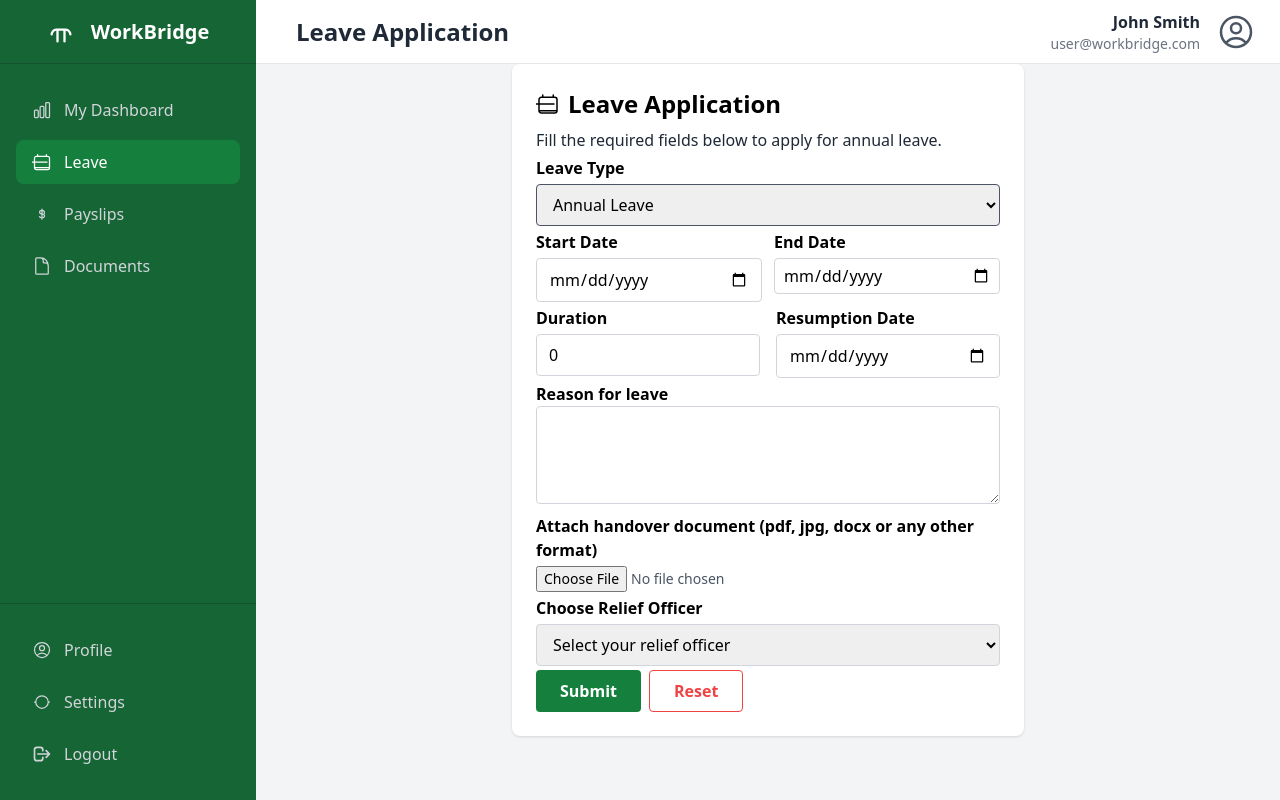
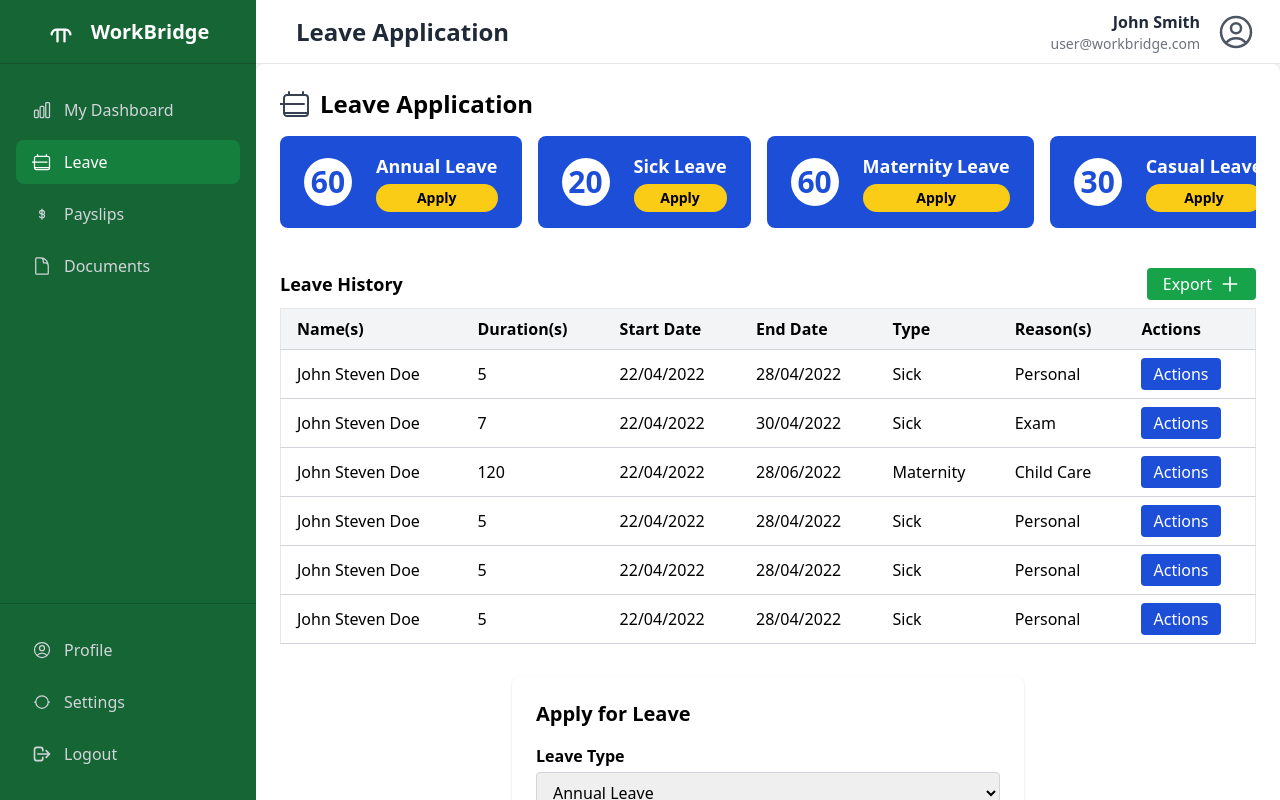
Before and after one commit to itizzakir/HRManagementSystem, a React (Vite) app in the folder HRManagementSystem-Frontend/: page /user/leave-application in a window 1280 px wide. Built offline with nearby package versions, Linux system fonts and the light colour scheme.

Commit message:
Commit all recent changes to LeaveApplication.jsx as requested

```diff
--- a/HRManagementSystem-Frontend/src/App.jsx
+++ b/HRManagementSystem-Frontend/src/App.jsx
@@ -7,6 +7,7 @@ import AdminDashboard from "./pages/dashboards/AdminDashboard";
 import HrDashboard from "./pages/dashboards/HrDashboard";
 import UserDashboard from "./pages/dashboards/UserDashboard";
 import LeaveApplication from "./pages/LeaveApplication";
+import Payslips from "./pages/Payslips";
 
 // HrSignup and UserSignup are no longer imported
 
@@ -25,6 +26,7 @@ function App() {
       <Route path="/hr/dashboard" element={<HrDashboard />} />
       <Route path="/user/dashboard" element={<UserDashboard />} />
       <Route path="/user/leave-application" element={<LeaveApplication />} />
+      <Route path="/user/payslips" element={<Payslips />} />
     </Routes>
   );
 }
--- a/HRManagementSystem-Frontend/src/components/layout/DashboardLayout.jsx
+++ b/HRManagementSystem-Frontend/src/components/layout/DashboardLayout.jsx
@@ -39,10 +39,10 @@
                 { icon: <ChartBarIcon className="h-5 w-5" />, text: 'Performance', to: '#' },
             ],
             user: [
-                { icon: <ChartBarIcon className="h-5 w-5" />, text: 'My Dashboard', to: '/user/dashboard' },
-                { icon: <CalendarDaysIcon className="h-5 w-5" />, text: 'Leave', to: '/user/leave-application' },
-                { icon: <CurrencyDollarIcon className="h-5 w-5" />, text: 'Payslips', to: '#' },
-                { icon: <DocumentTextIcon className="h-5 w-5" />, text: 'Documents', to: '#' },
+            { icon: <ChartBarIcon className="h-5 w-5" />, text: 'My Dashboard', to: '/user/dashboard' },
+            { icon: <CalendarDaysIcon className="h-5 w-5" />, text: 'Leave', to: '/user/leave-application' },
+            { icon: <CurrencyDollarIcon className="h-5 w-5" />, text: 'Payslips', to: '/user/payslips' },
+            { icon: <DocumentTextIcon className="h-5 w-5" />, text: 'Documents', to: '#' },
             ],
         };
 
--- a/HRManagementSystem-Frontend/src/pages/LeaveApplication.jsx
+++ b/HRManagementSystem-Frontend/src/pages/LeaveApplication.jsx
@@ -1,4 +1,4 @@
-import React, { useState } from 'react';
+import React, { useState, useRef } from 'react';
 import DashboardLayout from '../components/layout/DashboardLayout';
 import { CalendarDaysIcon } from '../components/ui/Icons';
 
@@ -19,6 +19,26 @@ const LeaveApplication = () => {
     { id: '2', name: 'Bob Williams' },
     { id: '3', name: 'Alice Johnson' },
   ];
+
+  const leaveBalances = [
+    { id: 'annual', name: 'Annual Leave', balance: 60 },
+    { id: 'sick', name: 'Sick Leave', balance: 20 },
+    { id: 'maternity', name: 'Maternity Leave', balance: 60 },
+    { id: 'casual', name: 'Casual Leave', balance: 30 },
+    { id: 'paternity', name: 'Paternity Leave', balance: 15 },
+    { id: 'sabbatical', name: 'Sabbatical Leave', balance: 10 },
+  ];
+
+  const leaveHistory = [
+    { id: 1, name: 'John Steven Doe', duration: 5, startDate: '22/04/2022', endDate: '28/04/2022', type: 'Sick', reason: 'Personal' },
+    { id: 2, name: 'John Steven Doe', duration: 7, startDate: '22/04/2022', endDate: '30/04/2022', type: 'Sick', reason: 'Exam' },
+    { id: 3, name: 'John Steven Doe', duration: 120, startDate: '22/04/2022', endDate: '28/06/2022', type: 'Maternity', reason: 'Child Care' },
+    { id: 4, name: 'John Steven Doe', duration: 5, startDate: '22/04/2022', endDate: '28/04/2022', type: 'Sick', reason: 'Personal' },
+    { id: 5, name: 'John Steven Doe', duration: 5, startDate: '22/04/2022', endDate: '28/04/2022', type: 'Sick', reason: 'Personal' },
+    { id: 6, name: 'John Steven Doe', duration: 5, startDate: '22/04/2022', endDate: '28/04/2022', type: 'Sick', reason: 'Personal' },
+  ];
+
+  const formRef = useRef(null);
 
   const handleChange = (e) => {
     const { name, value, type, files } = e.target;
@@ -46,23 +66,95 @@ const LeaveApplication = () => {
 
   const handleSubmit = (e) => {
     e.preventDefault();
-    // For demo, just alert the form data except file
     alert('Leave request submitted: ' + JSON.stringify({
       ...formData,
       handoverDocument: formData.handoverDocument ? formData.handoverDocument.name : null,
     }));
-    // In real app, submit to backend API
+  };
+
+  const scrollToForm = () => {
+    if (formRef.current) {
+      formRef.current.scrollIntoView({ behavior: 'smooth' });
+    }
   };
 
   return (
     <DashboardLayout role="user" title="Leave Application" userName="John Smith" userEmail="user@workbridge.com">
-      <div className="p-6 max-w-lg mx-auto bg-white rounded-lg shadow">
-        <div className="flex items-center mb-2">
-          <CalendarDaysIcon className="h-8 w-6 text-black-800 mr-2" />
-          <h1 className="text-2xl font-bold">Leave Application</h1>
+      <div className="p-6 max-w-6xl mx-auto bg-white rounded-lg shadow space-y-8">
+        {/* Leave Balances Section */}
+        <div>
+          <h1 className="flex items-center text-2xl font-bold mb-4">
+            <CalendarDaysIcon className="h-8 w-8 text-gray-700 mr-2" />
+            Leave Application
+          </h1>
+          <div className="flex space-x-4 overflow-x-auto pb-2">
+            {leaveBalances.map((leave) => (
+              <div key={leave.id} className="flex-shrink-0 bg-blue-700 text-white rounded-lg px-6 py-4 flex items-center space-x-6 min-w-[180px]">
+                <div className="text-3xl font-bold bg-white text-blue-700 rounded-full w-12 h-12 flex items-center justify-center">{leave.balance}</div>
+                <div className="flex flex-col">
+                  <span className="text-lg font-semibold">{leave.name}</span>
+              <button
+                onClick={() => {
+                  setFormData({...formData, leaveType: leave.name});
+                  scrollToForm();
+                }}
+                className="mt-1 bg-yellow-400 text-black rounded-full px-4 py-1 text-sm font-semibold hover:bg-yellow-500"
+              >
+                Apply
+              </button>
                 </div>
-        <p className="mb-1 text-gray-800">Fill the required fields below to apply for annual leave.</p>
-        <form onSubmit={handleSubmit} className="space-y-1">
+              </div>
+            ))}
+          </div>
+        </div>
+
+        {/* Leave History Section */}
+        <div>
+          <div className="flex justify-between items-center mb-2">
+            <h2 className="text-lg font-semibold">Leave History</h2>
+            <button className="bg-green-600 text-white px-4 py-1 rounded hover:bg-green-700 flex items-center space-x-2">
+              <span>Export</span>
+              <svg xmlns="http://www.w3.org/2000/svg" className="h-5 w-5" fill="none" viewBox="0 0 24 24" stroke="currentColor" strokeWidth={2}>
+                <path strokeLinecap="round" strokeLinejoin="round" d="M12 4v16m8-8H4" />
+              </svg>
+            </button>
+          </div>
+          <div className="overflow-x-auto">
+            <table className="min-w-full border border-gray-200 rounded-lg">
+              <thead className="bg-gray-100">
+                <tr>
+                  <th className="text-left px-4 py-2 border-b border-gray-300">Name(s)</th>
+                  <th className="text-left px-4 py-2 border-b border-gray-300">Duration(s)</th>
+                  <th className="text-left px-4 py-2 border-b border-gray-300">Start Date</th>
+                  <th className="text-left px-4 py-2 border-b border-gray-300">End Date</th>
+                  <th className="text-left px-4 py-2 border-b border-gray-300">Type</th>
+                  <th className="text-left px-4 py-2 border-b border-gray-300">Reason(s)</th>
+                  <th className="text-left px-4 py-2 border-b border-gray-300">Actions</th>
+                </tr>
+              </thead>
+              <tbody>
+                {leaveHistory.map((leave) => (
+                  <tr key={leave.id} className="hover:bg-gray-50">
+                    <td className="px-4 py-2 border-b border-gray-300">{leave.name}</td>
+                    <td className="px-4 py-2 border-b border-gray-300">{leave.duration}</td>
+                    <td className="px-4 py-2 border-b border-gray-300">{leave.startDate}</td>
+                    <td className="px-4 py-2 border-b border-gray-300">{leave.endDate}</td>
+                    <td className="px-4 py-2 border-b border-gray-300">{leave.type}</td>
+                    <td className="px-4 py-2 border-b border-gray-300">{leave.reason}</td>
+                    <td className="px-4 py-2 border-b border-gray-300">
+                      <button className="bg-blue-700 text-white px-3 py-1 rounded hover:bg-blue-800">Actions</button>
+                    </td>
+                  </tr>
+                ))}
+              </tbody>
+            </table>
+          </div>
+        </div>
+
+        {/* Leave Application Form */}
+        <div ref={formRef} className="p-6 max-w-lg mx-auto bg-white rounded-lg shadow">
+          <h2 className="text-xl font-bold mb-4">Apply for Leave</h2>
+          <form onSubmit={handleSubmit} className="space-y-4">
             <div>
               <label htmlFor="leaveType" className="block font-semibold mb-1">Leave Type</label>
               <select
@@ -70,16 +162,19 @@ const LeaveApplication = () => {
                 name="leaveType"
                 value={formData.leaveType}
                 onChange={handleChange}
-              className="w-full border border-gray-600 rounded px-3 py-2"
+                className="w-full border border-gray-300 rounded px-3 py-2"
               >
                 <option>Annual Leave</option>
                 <option>Sick Leave</option>
+                <option>Maternity Leave</option>
                 <option>Casual Leave</option>
+                <option>Paternity Leave</option>
+                <option>Sabbatical Leave</option>
                 <option>Other</option>
               </select>
             </div>
 
-          <div className="grid grid-cols-2 gap-3">
+            <div className="grid grid-cols-2 gap-4">
               <div>
                 <label htmlFor="startDate" className="block font-semibold mb-1">Start Date</label>
                 <input
@@ -101,7 +196,7 @@ const LeaveApplication = () => {
                   value={formData.endDate}
                   onChange={handleChange}
                   required
-                className="w-full border border-gray-300 rounded px-2 py-1"
+                  className="w-full border border-gray-300 rounded px-3 py-2"
                 />
               </div>
             </div>
@@ -133,14 +228,14 @@ const LeaveApplication = () => {
             </div>
 
             <div>
-            <label htmlFor="reason" className="block font-semibold mb-0">Reason for leave</label>
+              <label htmlFor="reason" className="block font-semibold mb-1">Reason for leave</label>
               <textarea
                 id="reason"
                 name="reason"
                 value={formData.reason}
                 onChange={handleChange}
                 rows="4"
-              className="w-full border border-gray-300 rounded px-1 py-0"
+                className="w-full border border-gray-300 rounded px-3 py-2"
                 required
               />
             </div>
@@ -175,7 +270,7 @@ const LeaveApplication = () => {
               </select>
             </div>
 
-          <div className="flex space-x-2">
+            <div className="flex space-x-4">
               <button
                 type="submit"
                 className="bg-green-700 text-white font-bold py-2 px-6 rounded hover:bg-green-800"
@@ -192,6 +287,7 @@ const LeaveApplication = () => {
             </div>
           </form>
         </div>
+      </div>
     </DashboardLayout>
   );
 };
--- /dev/null
+++ b/HRManagementSystem-Frontend/src/pages/Payslips.jsx
@@ -0,0 +1,42 @@
+import React from 'react';
+import DashboardLayout from '../components/layout/DashboardLayout';
+
+const Payslips = () => {
+  const payslips = [
+    { id: 1, month: 'August 2025', amount: '$5000', status: 'Paid' },
+    { id: 2, month: 'July 2025', amount: '$4800', status: 'Paid' },
+    { id: 3, month: 'June 2025', amount: '$4700', status: 'Paid' },
+  ];
+
+  return (
+    <DashboardLayout role="user" title="Payslips" userName="John Smith" userEmail="user@workbridge.com">
+      <div className="p-6 max-w-4xl mx-auto bg-white rounded-lg shadow">
+        <h1 className="text-2xl font-bold mb-4">Payslips</h1>
+        <table className="min-w-full border border-gray-200 rounded-lg">
+          <thead className="bg-gray-100">
+            <tr>
+              <th className="text-left px-4 py-2 border-b border-gray-300">Month</th>
+              <th className="text-left px-4 py-2 border-b border-gray-300">Amount</th>
+              <th className="text-left px-4 py-2 border-b border-gray-300">Status</th>
+              <th className="text-left px-4 py-2 border-b border-gray-300">Actions</th>
+            </tr>
+          </thead>
+          <tbody>
+            {payslips.map((payslip) => (
+              <tr key={payslip.id} className="hover:bg-gray-50">
+                <td className="px-4 py-2 border-b border-gray-300">{payslip.month}</td>
+                <td className="px-4 py-2 border-b border-gray-300">{payslip.amount}</td>
+                <td className="px-4 py-2 border-b border-gray-300">{payslip.status}</td>
+                <td className="px-4 py-2 border-b border-gray-300">
+                  <button className="bg-blue-700 text-white px-3 py-1 rounded hover:bg-blue-800">Download</button>
+                </td>
+              </tr>
+            ))}
+          </tbody>
+        </table>
+      </div>
+    </DashboardLayout>
+  );
+};
+
+export default Payslips;
```
Lines whose indentation alone changed are shown as unchanged.
